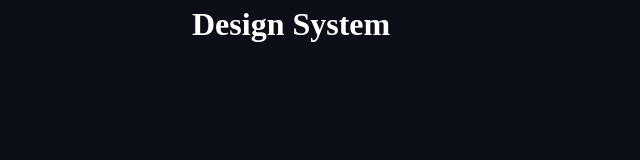
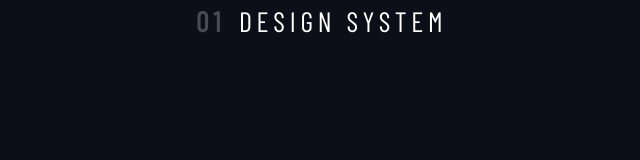
Before and after one commit to AbdullahGoma/SpaceTourism, a plain HTML site: page index.html in a window 1280 px wide. Shown: the whole page, without its empty margins (0-640 px from the left). Drawn offline with nearby package versions, Linux system fonts and the light colour scheme; a web font is replaced by a local one.

Commit message:
Add typography classes and numbered title

```diff
--- a/index.css
+++ b/index.css
@@ -1,8 +1,26 @@
 @layer custom-properties {
   :root {
+    /* colors */
     --clr-dark: 230 35% 7%;
     --clr-light: 231 77% 90%;
     --clr-white: 0 0% 100%;
+
+    /* font sizes */
+    --fs-900: 9.375rem;
+    --fs-800: 6.25rem;
+    --fs-700: 3.5rem;
+    --fs-600: 2rem;
+    --fs-500: 1.75rem;
+    --fs-400: 1.125rem;
+    --fs-300: 1rem;
+    --fs-200: 0.875rem;
+
+    /* font families */
+    --ff-serif: "Bellefair", serif;
+    --ff-sans-cond: "Barlow Condensed", sans-serif;
+    --ff-sans-normal: "Barlow", sans-serif;
+
+
   }
 }
 
@@ -21,13 +39,28 @@
   h3,
   h4,
   h5,
+  h6,
   p,
   figure,
   picture {
     margin: 0;
   }
 
+  h1,
+  h2,
+  h3,
+  h4,
+  h5,
+  h6,
+  p {
+    font-weight: 400;
+  }
+
   body {
+    font-family: var(--ff-sans-normal);
+    font-size: var(--fs-400);
+    color: hsl(var(--clr-white));
+    background-color: hsl(var(--clr-dark));
     line-height: 1.5;
     min-height: 100vh;
   }
@@ -83,7 +116,7 @@
     padding: 0;
     margin: -1px;
     overflow: hidden;
-        clip: rect(0, 0, 0,0);
+    clip: rect(0, 0, 0, 0);
     white-space: nowrap;
     border: 0;
   }
@@ -109,5 +142,72 @@
     color: hsl(var(--clr-white));
   }
 
+  .ff-serif {
+    font-family: var(--ff-serif);
+  }
+  .ff-sans-cond {
+    font-family: var(--ff-sans-cond);
+  }
+  .ff-sans-normal {
+    font-family: var(--ff-sans-normal);
+  }
 
+  .letter-spacing-1 {
+    letter-spacing: 4.75px;
   }
+  .letter-spacing-2 {
+    letter-spacing: 2.7px;
+  }
+  .letter-spacing-3 {
+    letter-spacing: 2.3px;
+  }
+
+  .uppercase {
+    text-transform: uppercase;
+  }
+
+  .fs-900 {
+    font-size: var(--fs-900);
+  }
+  .fs-800 {
+    font-size: var(--fs-800);
+  }
+  .fs-700 {
+    font-size: var(--fs-700);
+  }
+  .fs-600 {
+    font-size: var(--fs-600);
+  }
+  .fs-500 {
+    font-size: var(--fs-500);
+  }
+  .fs-400 {
+    font-size: var(--fs-400);
+  }
+  .fs-300 {
+    font-size: var(--fs-300);
+  }
+  .fs-200 {
+    font-size: var(--fs-200);
+  }
+
+  .fs-900,
+  .fs-800,
+  .fs-700,
+  .fs-600 {
+    line-height: 1.1;
+  }
+
+  .numbered-title {
+    font-family: var(--ff-sans-cond);
+    font-size: var(--fs-500);
+    text-transform: uppercase;
+    letter-spacing: 4.72px;
+  }
+
+  .numbered-title span {
+    margin-right: .5em;
+    font-weight: 700;
+    color: hsl(var(--clr-white) / .25);
+  }
+}
--- a/index.html
+++ b/index.html
@@ -4,11 +4,12 @@
     <meta charset="UTF-8" />
     <meta name="viewport" content="width=device-width, initial-scale=1.0" />
     <title>Space Tourism</title>
+    <link href="https://fonts.googleapis.com/css2?family=Bellefair&family=Barlow&family=Barlow+Condensed&display=swap" rel="stylesheet">
     <link rel="stylesheet" href="/index.css" />
   </head>
-  <body class="bg-dark text-white">
+  <body>
     <div class="container">
-      <h1>Design System</h1>
+      <h1 class="numbered-title"><span>01</span>Design System</h1>
     </div>
 
     <script src="/index.js"></script>
```
Lines whose indentation alone changed are shown as unchanged.
